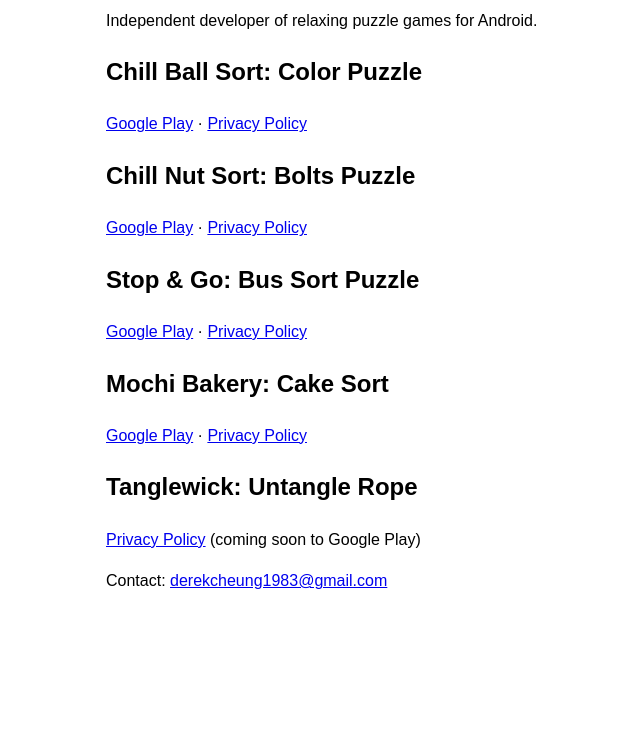
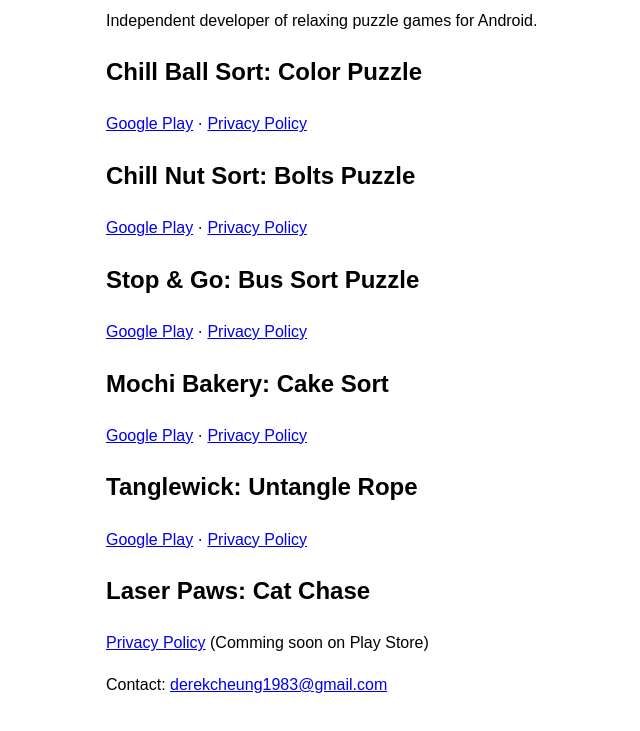
Before and after one commit to chungtruong/chungtruong.github.io, a plain HTML site: page index.html in a window 1280 px wide. Shown: the part 105-836 px from the top of the page, without its empty margins (174-814 px from the left). Before the commit the page ends 800 px from the top, so only its background shows below. Drawn offline with Linux system fonts and the light colour scheme.

Commit message:
Update index.html

```diff
--- a/index.html
+++ b/index.html
@@ -18,7 +18,10 @@
 <p><a href="https://play.google.com/store/apps/details?id=com.ctstudio.mochibakery">Google Play</a> · <a href="cake-sort/privacy.html">Privacy Policy</a></p>
 
 <h2>Tanglewick: Untangle Rope</h2>
-<p><a href="tanglewick/privacy.html">Privacy Policy</a> (coming soon to Google Play)</p>
+<p><a href="https://play.google.com/store/apps/details?id=com.ctstudio.tanglewick">Google Play</a> · <a href="tanglewick/privacy.html">Privacy Policy</a></p>
+
+<h2>Laser Paws: Cat Chase</h2>
+<p> <a href="laserpaws/privacy.html">Privacy Policy</a> (Comming soon on Play Store) </p>
 
 <p>Contact: <a href="mailto:derekcheung1983@gmail.com">derekcheung1983@gmail.com</a></p>
 </body></html>
```
